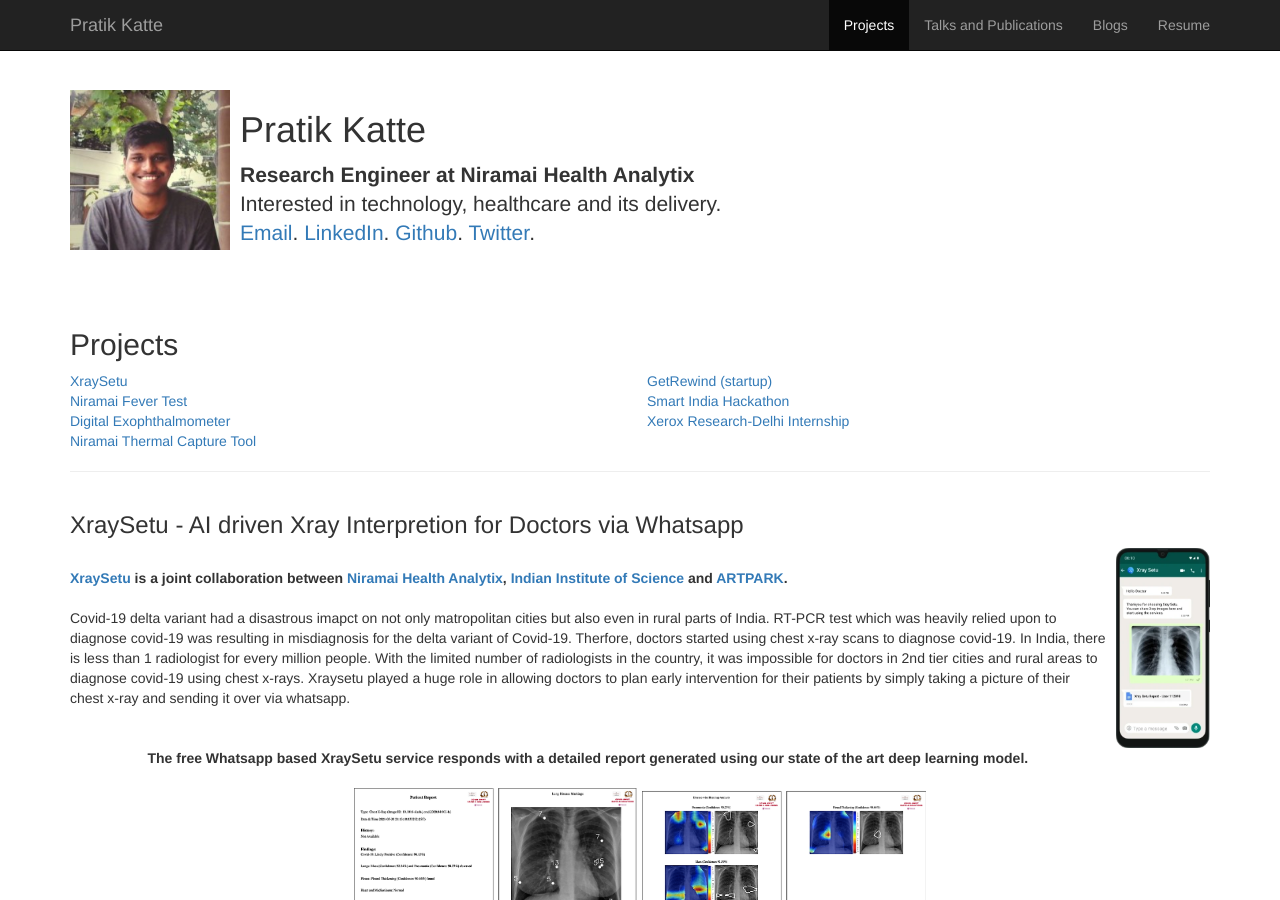
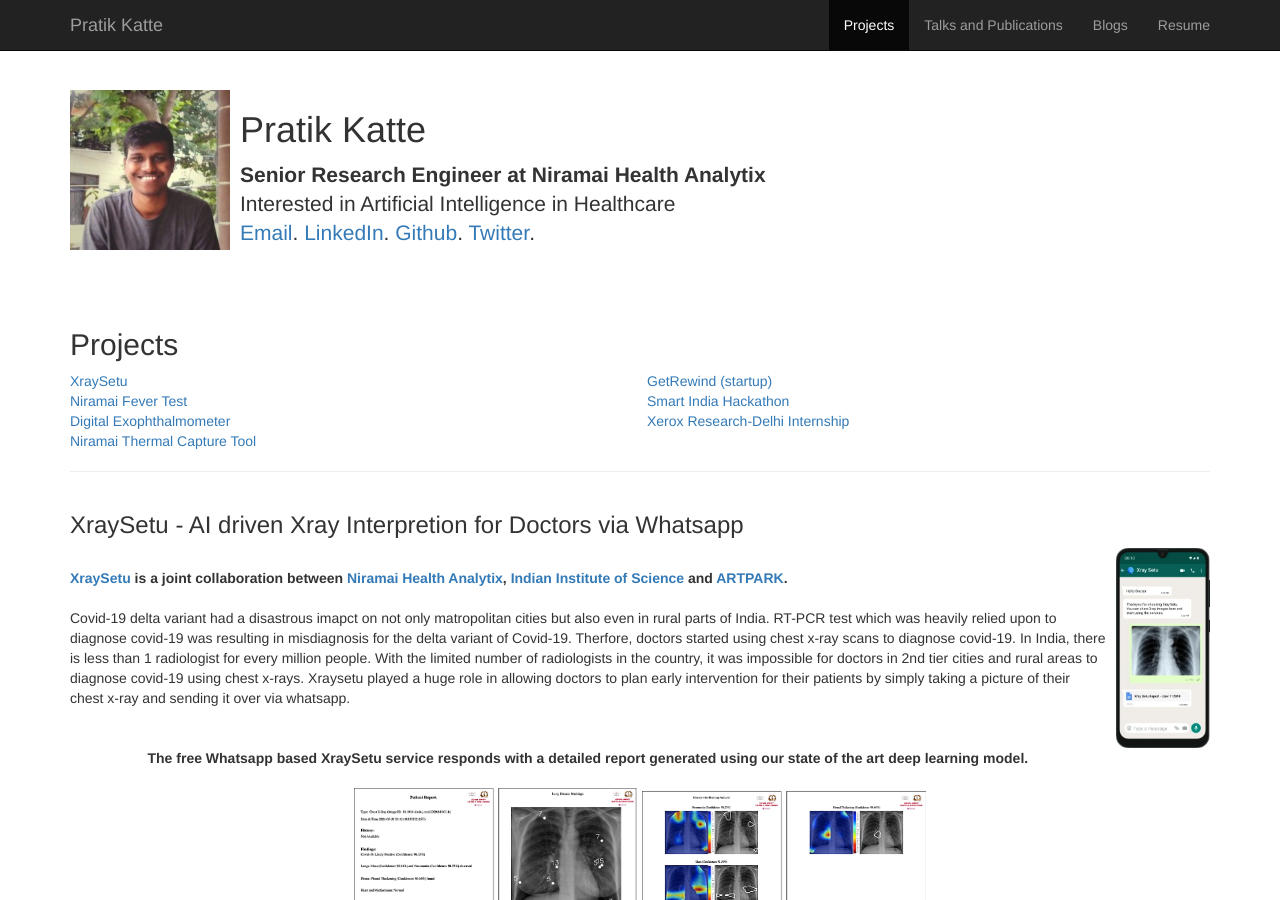
Before and after one commit to pratikkatte/pratikkatte.github.io, a Jekyll site: the page index.html, which Jekyll copies as it is, in a window 1280 px wide and 900 px high. Built offline with Jekyll 4.4.1, drawn with Linux system fonts in a browser that asks for light colours.

Commit message:
Signed-off-by: Pratik Katte <pratik.katte@niramai.com>

```diff
--- a/index.html
+++ b/index.html
@@ -65,10 +65,9 @@
 
       <div class="about_image" style="float: left;"><IMG HEIGHT="160px" SRC="images/pratik.jpg"></div>
       <div class="about">
-
         <h1>Pratik Katte</h1>
-        <p class="lead"> <b>Research Engineer at Niramai Health Analytix</b><br>
-        Interested in technology, healthcare and its delivery.<br>
+        <p class="lead"> <b>Senior Research Engineer at Niramai Health Analytix</b><br>
+        Interested in Artificial Intelligence in Healthcare<br>
         <a href="mailto:pratikkatte7@gmail.com">Email</a>.
         <a href="https://linkedin.com/in/pratikkatte">LinkedIn</a>.
         <a href="https://github.com/pratikkatte">Github</a>.
```
